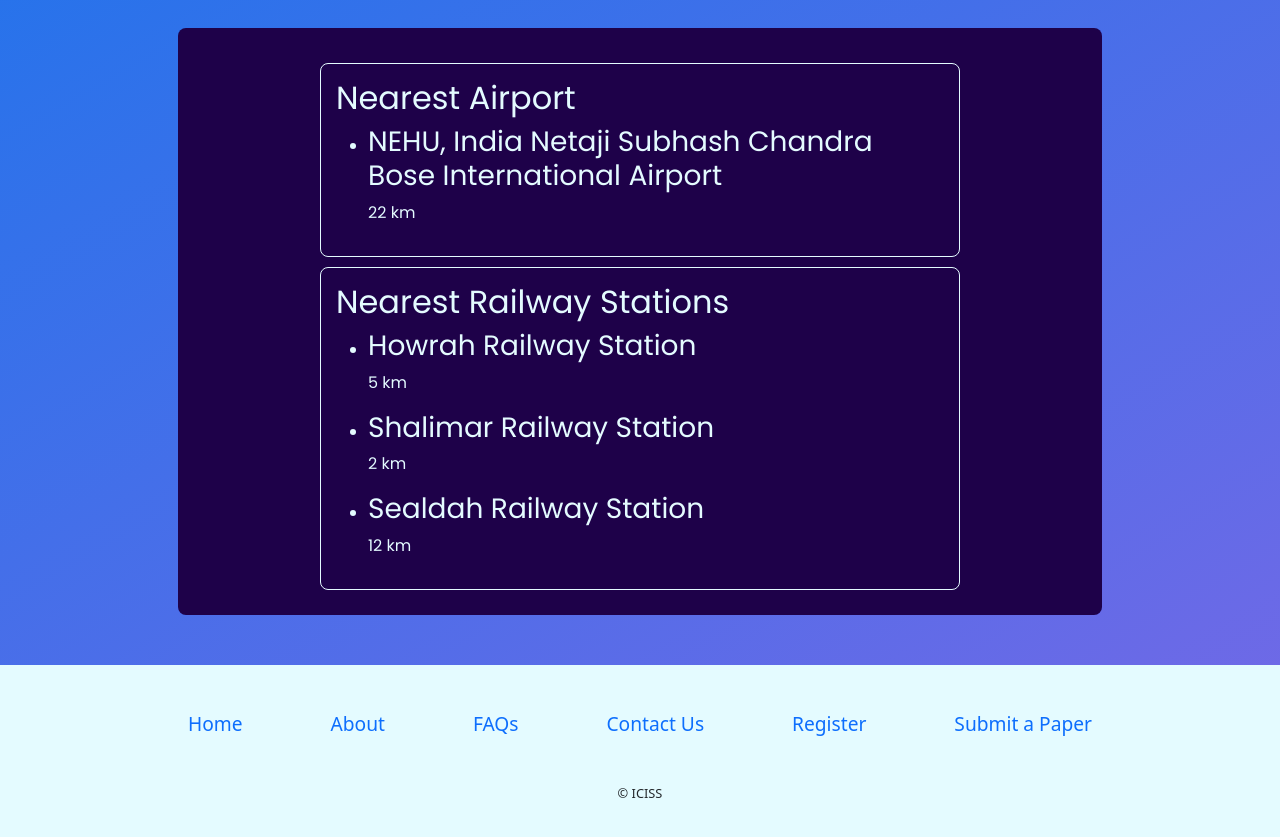
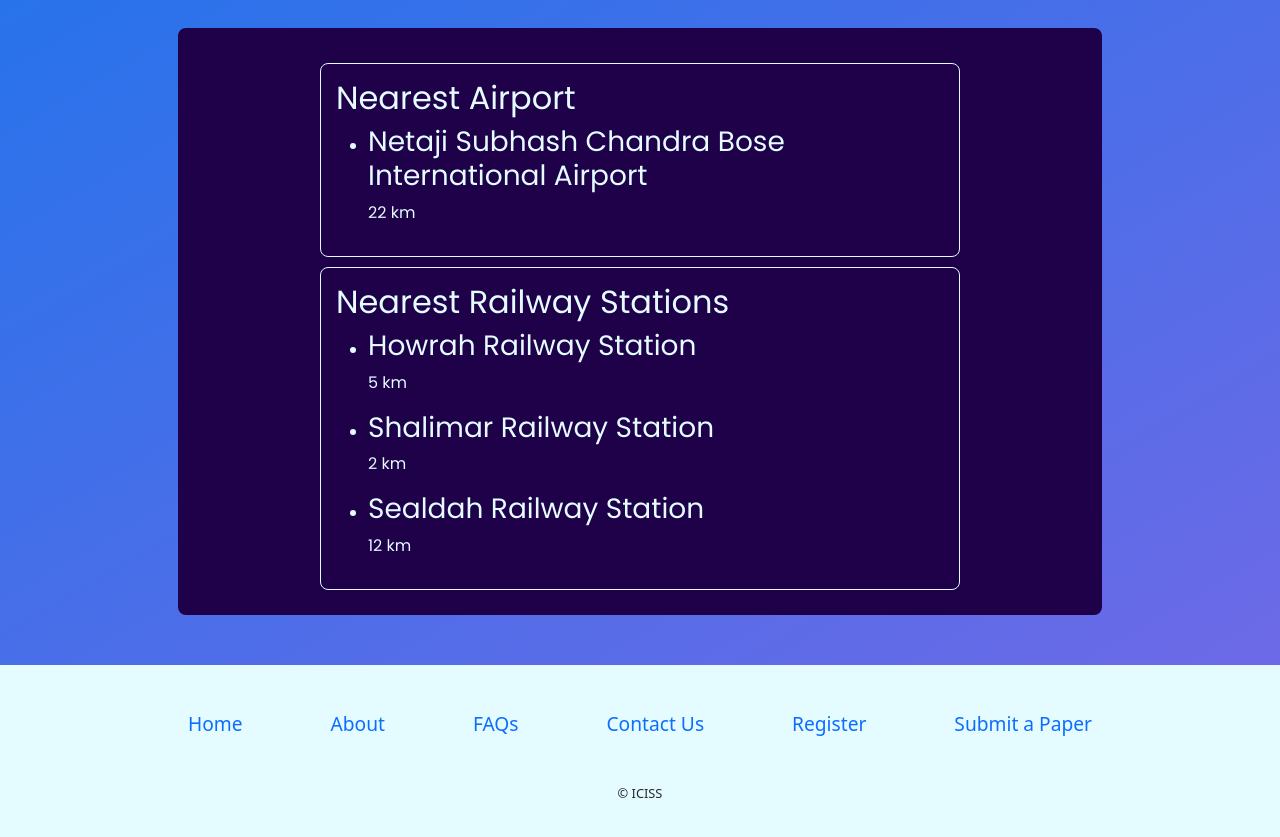
Before and after one commit to techlism/ICISS-2024-Website, a React (Create React App) app: page /venue in a window 1280 px wide. Shown: the part 800-1637 px from the top of the page. Built offline with nearby package versions, Linux system fonts and the light colour scheme; a web font is replaced by a local one.

Commit message:
added venue/visa page + carousel + links updated + tpc list + logo

```diff
--- a/src/components/pages/VenuePage.jsx
+++ b/src/components/pages/VenuePage.jsx
@@ -44,7 +44,6 @@ const VenuePage = () => {
             <ul>
                 <li>
                     <h3>
-                    NEHU, India
                         Netaji Subhash Chandra Bose International Airport
                     </h3>
                     <p>22 km</p>
```
